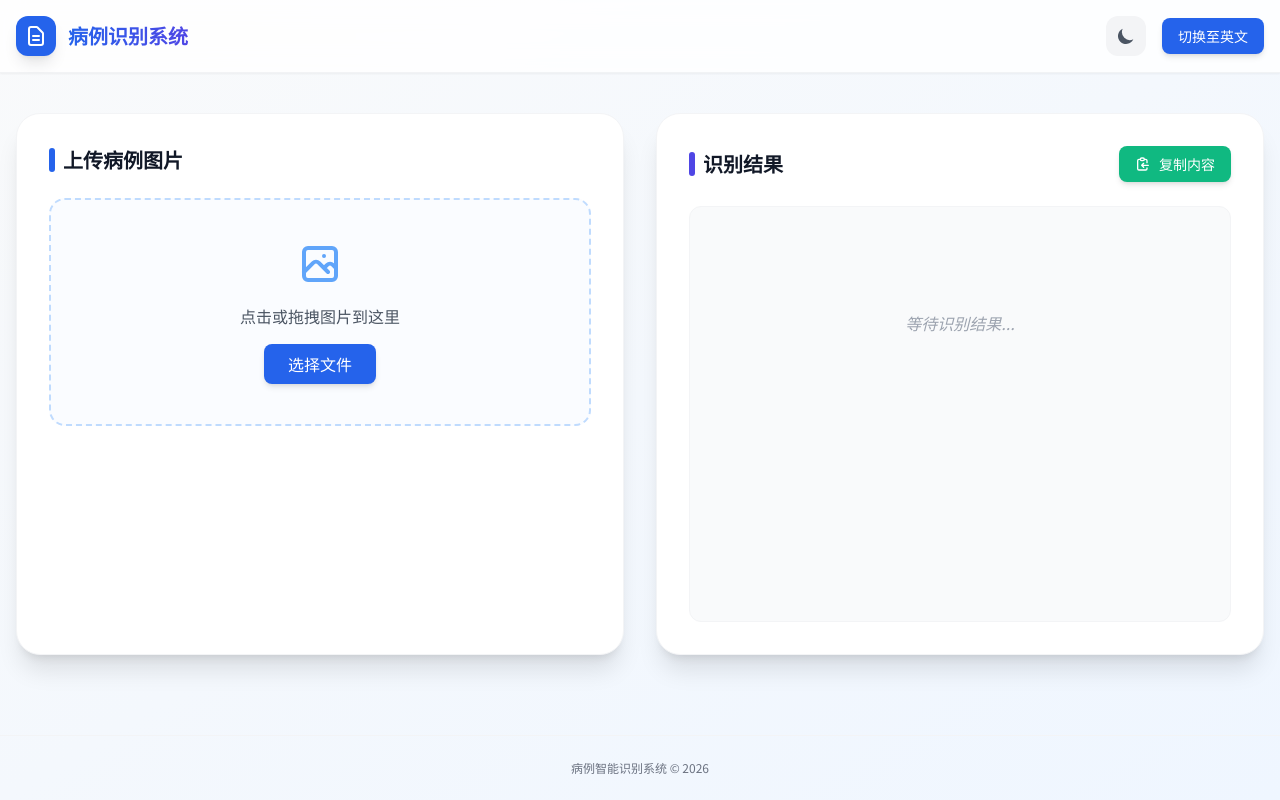
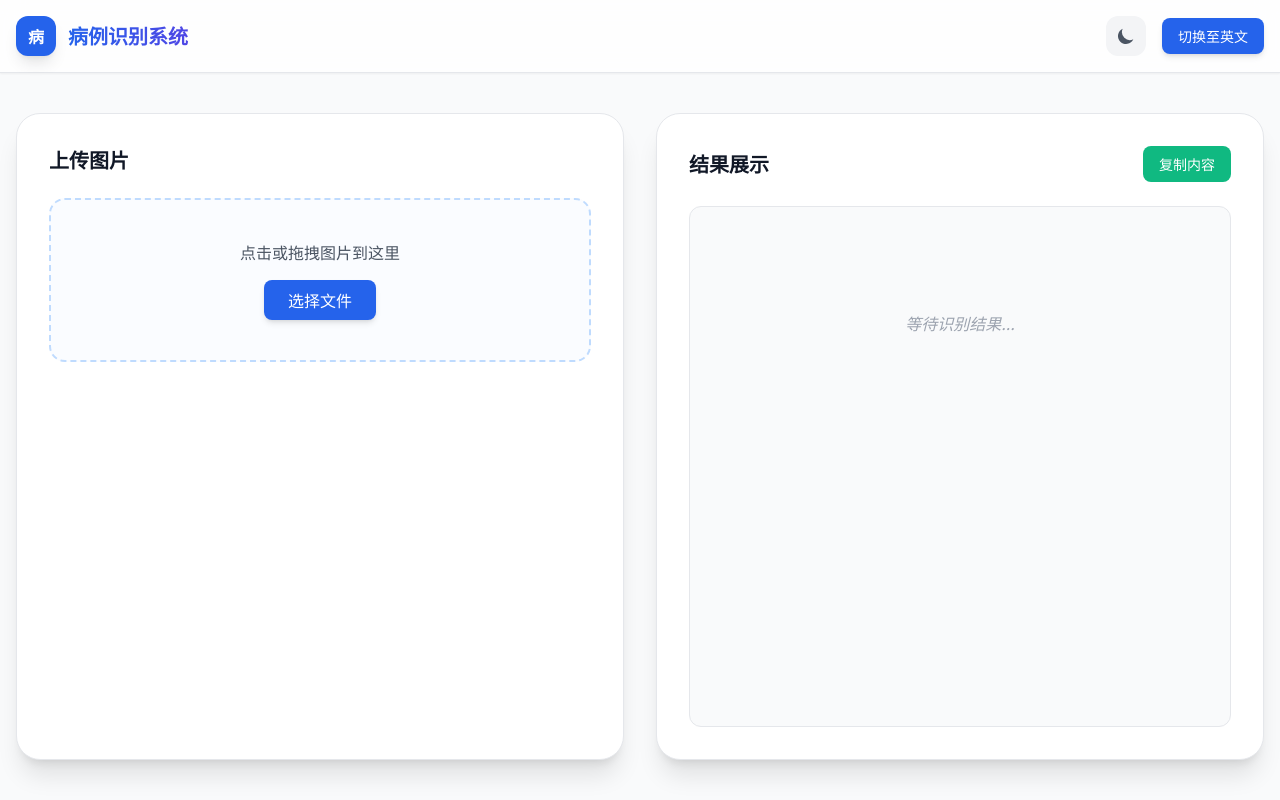
Before and after one commit to EEEEEEREN/medical-ocr, a Flask app: page / in a window 1280 px wide. Run offline with Flask 3, Linux system fonts and the light colour scheme; some libraries are stand-ins or nearby versions.

Commit message:
Update index.html

```diff
--- a/templates/index.html
+++ b/templates/index.html
@@ -1,47 +1,31 @@
 <!DOCTYPE html>
-<html lang="zh-CN" class="scroll-smooth">
+<html lang="zh-CN">
 <head>
     <meta charset="UTF-8">
     <meta name="viewport" content="width=device-width, initial-scale=1.0">
     <title>病例智能识别系统</title>
     <script src="https://cdn.tailwindcss.com"></script>
-    <script>
-        tailwind.config = {
-            darkMode: 'class',
-        }
-    </script>
-    <link rel="preconnect" href="https://fonts.googleapis.com">
-    <link rel="preconnect" href="https://fonts.gstatic.com" crossorigin>
-    <link href="https://fonts.googleapis.com/css2?family=Noto+Sans+SC:wght@400;500;600;700&display=swap" rel="stylesheet">
-
-    <link rel="stylesheet" href="/static/css/style.css">
-
+    <script>tailwind.config = { darkMode: 'class' }</script>
+    <link href="https://fonts.googleapis.com/css2?family=Noto+Sans+SC:wght@400;500;700&display=swap" rel="stylesheet">
     <style>
-        body { font-family: 'Noto Sans SC', system-ui, sans-serif; }
-        /* 优化识别结果文字展示 */
-        .whitespace-pre-wrap { word-break: break-word; line-height: 1.6; }
-        /* 太阳/月亮图标动画 */
-        #theme-toggle:hover svg { transform: rotate(15deg); transition: transform 0.2s; }
+        body { font-family: 'Noto Sans SC', sans-serif; }
+        .whitespace-pre-wrap { word-break: break-word; }
     </style>
 </head>
-<body class="bg-gradient-to-br from-gray-50 to-blue-50 dark:from-gray-950 dark:to-gray-900 text-gray-900 dark:text-gray-100 min-h-screen flex flex-col transition-colors duration-300">
+<body class="bg-gray-50 dark:bg-gray-950 text-gray-900 dark:text-gray-100 min-h-screen flex flex-col transition-colors duration-300">
 
-    <header class="bg-white/80 dark:bg-gray-900/80 backdrop-blur-md shadow-sm border-b border-gray-200/50 dark:border-gray-800/50 sticky top-0 z-10">
+    <header class="bg-white/80 dark:bg-gray-900/80 backdrop-blur-md shadow-sm border-b dark:border-gray-800 sticky top-0 z-10">
         <div class="max-w-7xl mx-auto px-4 py-4 flex items-center justify-between">
             <div class="flex items-center space-x-3">
-                <div class="w-10 h-10 bg-blue-600 rounded-xl flex items-center justify-center shadow-lg">
-                    <svg class="w-6 h-6 text-white" fill="none" stroke="currentColor" viewBox="0 0 24 24">
-                        <path d="M9 12h6m-6 4h6m2 5H7a2 2 0 01-2-2V5a2 2 0 012-2h5.586a1 1 0 01.707.293l5.414 5.414a1 1 0 01.293.707V19a2 2 0 01-2 2z" stroke-width="2" stroke-linecap="round" stroke-linejoin="round"></path>
-                    </svg>
-                </div>
+                <div class="w-10 h-10 bg-blue-600 rounded-xl flex items-center justify-center shadow-lg text-white font-bold">病</div>
                 <h1 class="text-xl font-bold bg-gradient-to-r from-blue-600 to-indigo-600 bg-clip-text text-transparent">病例识别系统</h1>
             </div>
             <div class="flex items-center space-x-4">
-                <button id="theme-toggle" class="p-2.5 rounded-xl bg-gray-100 dark:bg-gray-800 hover:bg-gray-200 dark:hover:bg-gray-700 transition-all duration-300 text-gray-600 dark:text-yellow-400">
+                <button id="theme-toggle" class="p-2.5 rounded-xl bg-gray-100 dark:bg-gray-800 text-gray-600 dark:text-yellow-400">
                     <svg id="theme-toggle-light-icon" class="hidden w-5 h-5" fill="currentColor" viewBox="0 0 20 20"><path d="M10 2a1 1 0 011 1v1a1 1 0 11-2 0V3a1 1 0 011-1zm4 8a4 4 0 11-8 0 4 4 0 018 0zm-.464 4.95l.707.707a1 1 0 001.414-1.414l-.707-.707a1 1 0 00-1.414 1.414zm2.12-10.607a1 1 0 010 1.414l-.706.707a1 1 0 11-1.414-1.414l.707-.707a1 1 0 011.414 0zM17 11a1 1 0 100-2h-1a1 1 0 100 2h1zm-7 4a1 1 0 011 1v1a1 1 0 11-2 0v-1a1 1 0 011-1zM5.05 6.464A1 1 0 106.465 5.05l-.708-.707a1 1 0 00-1.414 1.414l.707.707zm1.414 8.486l-.707.707a1 1 0 01-1.414-1.414l.707-.707a1 1 0 011.414 1.414zM4 11a1 1 0 100-2H3a1 1 0 000 2h1z"></path></svg>
                     <svg id="theme-toggle-dark-icon" class="hidden w-5 h-5" fill="currentColor" viewBox="0 0 20 20"><path d="M17.293 13.293A8 8 0 016.707 2.707a8.001 8.001 0 1010.586 10.586z"></path></svg>
                 </button>
-                <button id="output-lang-toggle" class="px-4 py-2 bg-blue-600 text-white rounded-lg text-sm font-medium hover:bg-blue-700 transition-all shadow-md active:scale-95">
+                <button id="output-lang-toggle" class="px-4 py-2 bg-blue-600 text-white rounded-lg text-sm font-medium hover:bg-blue-700 shadow-md">
                     <span id="lang-text">切换至英文</span>
                 </button>
             </div>
@@ -49,53 +33,32 @@
     </header>
 
     <main class="flex-1 max-w-7xl mx-auto w-full px-4 py-10 grid grid-cols-1 lg:grid-cols-2 gap-8">
-        <div class="bg-white dark:bg-gray-800 rounded-3xl shadow-xl border border-gray-100 dark:border-gray-700 p-8">
-            <h2 class="text-xl font-bold mb-6 flex items-center gap-2">
-                <span class="w-1.5 h-6 bg-blue-600 rounded-full"></span>
-                上传病例图片
-            </h2>
-            <div id="dropzone" class="border-2 border-dashed border-blue-200 dark:border-blue-800 rounded-2xl p-10 text-center cursor-pointer hover:border-blue-400 hover:bg-blue-50/50 dark:hover:bg-blue-900/20 transition-all bg-blue-50/30 dark:bg-blue-900/10 active:scale-[0.98]">
+        <div class="bg-white dark:bg-gray-800 rounded-3xl shadow-xl border dark:border-gray-700 p-8">
+            <h2 class="text-xl font-bold mb-6 flex items-center gap-2">上传图片</h2>
+            <div id="dropzone" class="border-2 border-dashed border-blue-200 dark:border-blue-800 rounded-2xl p-10 text-center cursor-pointer transition-all bg-blue-50/30">
                 <input id="file-input" type="file" accept="image/*" class="hidden">
-                <div class="flex flex-col items-center">
-                    <svg class="w-12 h-12 text-blue-400 mb-4" fill="none" stroke="currentColor" viewBox="0 0 24 24"><path d="M4 16l4.586-4.586a2 2 0 012.828 0L16 16m-2-2l1.586-1.586a2 2 0 012.828 0L20 14m-6-6h.01M6 20h12a2 2 0 002-2V6a2 2 0 00-2-2H6a2 2 0 00-2 2v12a2 2 0 002 2z" stroke-width="2" stroke-linecap="round" stroke-linejoin="round"></path></svg>
-                    <p class="text-gray-600 dark:text-gray-400 mb-4 font-medium">点击或拖拽图片到这里</p>
-                    <button id="select-file-btn" class="px-6 py-2 bg-blue-600 text-white rounded-lg font-medium shadow-md hover:bg-blue-700 transition-colors">选择文件</button>
-                </div>
+                <p class="text-gray-600 dark:text-gray-400 mb-4">点击或拖拽图片到这里</p>
+                <button id="select-file-btn" class="px-6 py-2 bg-blue-600 text-white rounded-lg font-medium shadow-md">选择文件</button>
             </div>
             <div id="preview-container" class="mt-8 hidden">
-                <p class="text-sm text-gray-500 mb-2 font-medium">预览图：</p>
-                <img id="preview-image" class="w-full rounded-xl shadow-lg max-h-96 object-contain border border-gray-200 dark:border-gray-700">
+                <img id="preview-image" class="w-full rounded-xl shadow-lg max-h-96 object-contain">
             </div>
         </div>
 
-        <div class="bg-white dark:bg-gray-800 rounded-3xl shadow-xl border border-gray-100 dark:border-gray-700 p-8 flex flex-col">
+        <div class="bg-white dark:bg-gray-800 rounded-3xl shadow-xl border dark:border-gray-700 p-8 flex flex-col">
             <div class="flex justify-between items-center mb-6">
-                <h2 class="text-xl font-bold flex items-center gap-2">
-                    <span class="w-1.5 h-6 bg-indigo-600 rounded-full"></span>
-                    识别结果
-                </h2>
-                <button id="copy-btn" class="px-4 py-2 bg-emerald-500 hover:bg-emerald-600 text-white rounded-lg text-sm shadow-md transition-colors flex items-center gap-2 active:scale-95">
-                    <svg class="w-4 h-4" fill="none" stroke="currentColor" viewBox="0 0 24 24"><path d="M8 5H6a2 2 0 00-2 2v12a2 2 0 002 2h10a2 2 0 002-2v-1M8 5a2 2 0 002 2h2a2 2 0 002-2M8 5a2 2 0 012-2h2a2 2 0 012 2m0 0h2a2 2 0 012 2v3m2 4H10m0 0l3-3m-3 3l3 3" stroke-width="2" stroke-linecap="round" stroke-linejoin="round"></path></svg>
-                    复制内容
-                </button>
+                <h2 class="text-xl font-bold">结果展示</h2>
+                <button id="copy-btn" class="px-4 py-2 bg-emerald-500 hover:bg-emerald-600 text-white rounded-lg text-sm">复制内容</button>
             </div>
-
-            <div id="status-bar" class="hidden flex items-center gap-3 mb-4 p-3 bg-blue-50 dark:bg-blue-900/20 rounded-lg border border-blue-100 dark:border-blue-800 text-blue-600 dark:text-blue-400">
-                <div class="animate-spin rounded-full h-4 w-4 border-2 border-blue-600 border-t-transparent"></div>
-                <span id="status-text" class="text-sm font-medium">处理中...</span>
+            <div id="status-bar" class="hidden p-3 bg-blue-50 dark:bg-blue-900/20 rounded-lg mb-4 text-blue-600 text-sm font-medium">
+                <span id="status-text">处理中...</span>
             </div>
-
-            <div id="result-content" class="flex-1 bg-gray-50 dark:bg-gray-900 rounded-xl p-6 overflow-y-auto min-h-[300px] border border-gray-100 dark:border-gray-800 relative">
+            <div id="result-content" class="flex-1 bg-gray-50 dark:bg-gray-900 rounded-xl p-6 overflow-y-auto min-h-[300px] border dark:border-gray-800">
                 <p class="text-gray-400 italic text-center py-20">等待识别结果...</p>
             </div>
         </div>
     </main>
 
-    <footer class="text-center py-6 text-xs text-gray-500 border-t border-gray-100 dark:border-gray-800/50 mt-10">
-        病例智能识别系统 © <span id="current-year"></span>
-    </footer>
-
-    <script src="/static/js/script.js?v=3.0"></script>
-    <script>document.getElementById('current-year').innerText = new Date().getFullYear();</script>
+    <script src="/static/js/script.js?v=3.1"></script>
 </body>
 </html>
```
